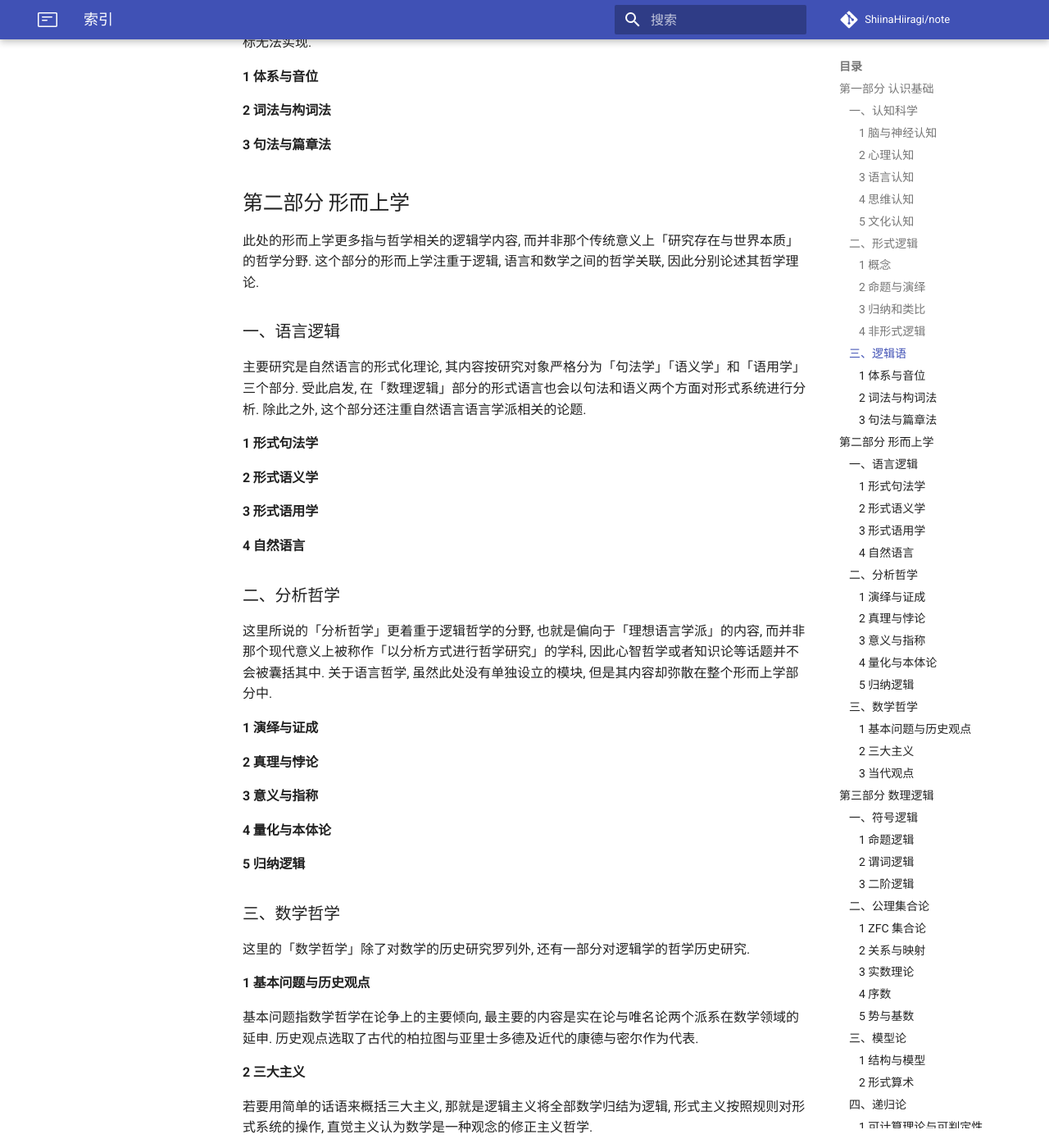
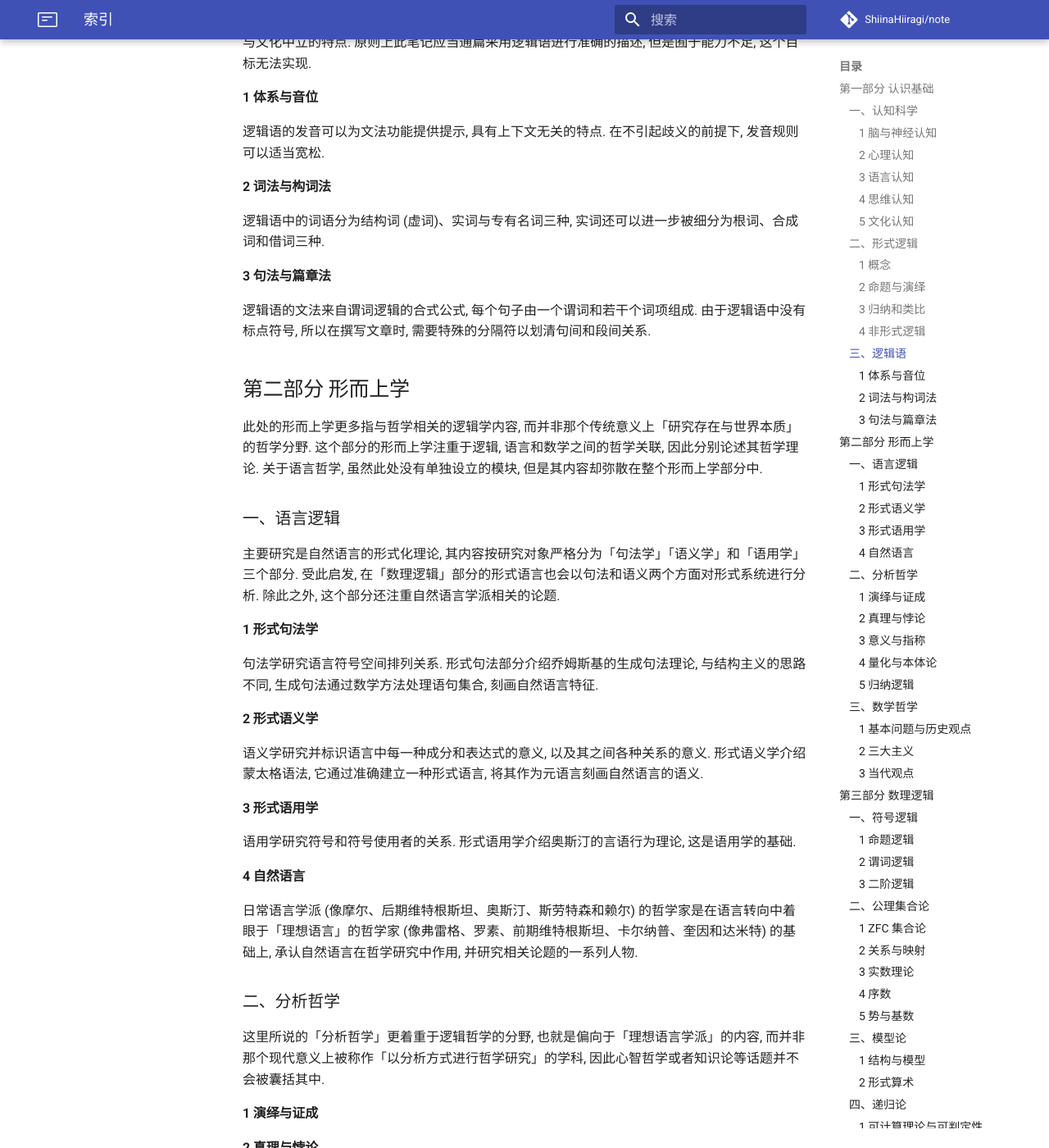
Before and after one commit to ShiinaHiiragi/note, an MkDocs documentation site: the page built from docs/intro/dir.md, in a window 1280 px wide and 1400 px high, scrolled down 1438 px. Shown: the whole window at 82% size. Built offline with MkDocs 1.6.1 and Material for MkDocs 9.7.7, drawn with Linux system fonts in a browser that asks for light colours; comment, search, counter and statistics services are not loaded; some of the changed text lies outside the part shown.

Commit message:
change dir

```diff
--- a/docs/intro/dir.md
+++ b/docs/intro/dir.md
@@ -2,10 +2,10 @@
 此索引旨在用简短的概括语句说明整个笔记的体例结构, 具体对每一小节的内容做整体的综述. 除此之外, 还会就编排的不寻常之处, 以及能够加深对知识总体理解的观点做简要补充说明.
 
 ## 第一部分 认识基础
-该部分以「逻辑和语言是人类理念不可追问的基本建构」为前提假设, 兼有为其他话题提供基础和指定论域的功能. 其主要内容是介绍作为元理论的形式逻辑与逻辑语，后者是一门特定的人工语言. 这一部分的理论不可能完全完备, 这是对人类基础观念的非一致性做出的承认和让步.
+该部分以「逻辑和语言是人类理念不可追问的基本建构」为前提假设, 兼有为其他话题提供基础和指定论域的功能. 除了认知科学, 这一部分的主要内容是介绍作为元理论的形式逻辑与逻辑语，后者是一门特定的人工语言. 这一部分的理论不可能完全完备, 这是对人类基础观念的非一致性做出的承认和让步.
 
 ### 一、认知科学
-作为被基本建构的理念本身, 其内容统合了本笔记本的绝大部分话题, 起到纲举目张的作用. 但是由于本身此学科发展状态不佳, 因此不作为重点介绍的内容呈现.
+作为被基本建构的理念本身, 其内容统合了本笔记本的一部分话题, 起到纲举目张的作用.
 
 #### 1 脑与神经认知
 
@@ -18,7 +18,7 @@
 #### 5 文化认知
 
 ### 二、形式逻辑
-形式逻辑是研究人的思维形式及其规律的学科, 是数理逻辑的早期形式. 由于形式逻辑的绝大部分内容都会在数理逻辑中得到严格论证, 因此内容会避免过于详细和符号化. 该部分同时包含形式逻辑与非形式逻辑, 后者只是简略阐述.
+形式逻辑是研究人的思维形式及其规律的学科, 是数理逻辑的早期形式. 由于形式逻辑的绝大部分内容都会在数理逻辑中得到严格论证, 因此内容会避免过于详细和符号化. 但这并不代表这一部分不重要, 因为形式逻辑仍然是其他学科事实上的逻辑基础. 该部分同时包含形式逻辑与非形式逻辑, 后者只是简略阐述.
 
 #### 1 概念
 介绍形式逻辑的基本规律和对「概念」的概述.
@@ -36,27 +36,34 @@
 逻辑语是为了验证萨丕尔—沃尔夫假说而依照谓词逻辑创制的人工语言, 其具有言文一致, 形意一致与文化中立的特点. 原则上此笔记应当通篇采用逻辑语进行准确的描述, 但是囿于能力不足, 这个目标无法实现.
 
 #### 1 体系与音位
+逻辑语的发音可以为文法功能提供提示, 具有上下文无关的特点. 在不引起歧义的前提下, 发音规则可以适当宽松.
 
 #### 2 词法与构词法
+逻辑语中的词语分为结构词 (虚词)、实词与专有名词三种, 实词还可以进一步被细分为根词、合成词和借词三种.
 
 #### 3 句法与篇章法
+逻辑语的文法来自谓词逻辑的合式公式, 每个句子由一个谓词和若干个词项组成. 由于逻辑语中没有标点符号, 所以在撰写文章时, 需要特殊的分隔符以划清句间和段间关系.
 
 ## 第二部分 形而上学
-此处的形而上学更多指与哲学相关的逻辑学内容, 而并非那个传统意义上「研究存在与世界本质」的哲学分野. 这个部分的形而上学注重于逻辑, 语言和数学之间的哲学关联, 因此分别论述其哲学理论.
+此处的形而上学更多指与哲学相关的逻辑学内容, 而并非那个传统意义上「研究存在与世界本质」的哲学分野. 这个部分的形而上学注重于逻辑, 语言和数学之间的哲学关联, 因此分别论述其哲学理论. 关于语言哲学, 虽然此处没有单独设立的模块, 但是其内容却弥散在整个形而上学部分中.
 
 ### 一、语言逻辑
-主要研究是自然语言的形式化理论, 其内容按研究对象严格分为「句法学」「语义学」和「语用学」三个部分. 受此启发, 在「数理逻辑」部分的形式语言也会以句法和语义两个方面对形式系统进行分析. 除此之外, 这个部分还注重自然语言语言学派相关的论题.
+主要研究是自然语言的形式化理论, 其内容按研究对象严格分为「句法学」「语义学」和「语用学」三个部分. 受此启发, 在「数理逻辑」部分的形式语言也会以句法和语义两个方面对形式系统进行分析. 除此之外, 这个部分还注重自然语言学派相关的论题.
 
 #### 1 形式句法学
+句法学研究语言符号空间排列关系. 形式句法部分介绍乔姆斯基的生成句法理论, 与结构主义的思路不同, 生成句法通过数学方法处理语句集合, 刻画自然语言特征.
 
 #### 2 形式语义学
+语义学研究并标识语言中每一种成分和表达式的意义, 以及其之间各种关系的意义. 形式语义学介绍蒙太格语法, 它通过准确建立一种形式语言, 将其作为元语言刻画自然语言的语义.
 
 #### 3 形式语用学
+语用学研究符号和符号使用者的关系. 形式语用学介绍奥斯汀的言语行为理论, 这是语用学的基础.
 
 #### 4 自然语言
+日常语言学派 (像摩尔、后期维特根斯坦、奥斯汀、斯劳特森和赖尔) 的哲学家是在语言转向中着眼于「理想语言」的哲学家 (像弗雷格、罗素、前期维特根斯坦、卡尔纳普、奎因和达米特) 的基础上, 承认自然语言在哲学研究中作用, 并研究相关论题的一系列人物.
 
 ### 二、分析哲学
-这里所说的「分析哲学」更着重于逻辑哲学的分野, 也就是偏向于「理想语言学派」的内容, 而并非那个现代意义上被称作「以分析方式进行哲学研究」的学科, 因此心智哲学或者知识论等话题并不会被囊括其中. 关于语言哲学, 虽然此处没有单独设立的模块, 但是其内容却弥散在整个形而上学部分中.
+这里所说的「分析哲学」更着重于逻辑哲学的分野, 也就是偏向于「理想语言学派」的内容, 而并非那个现代意义上被称作「以分析方式进行哲学研究」的学科, 因此心智哲学或者知识论等话题并不会被囊括其中.
 
 #### 1 演绎与证成
 
@@ -78,6 +85,7 @@
 若要用简单的话语来概括三大主义, 那就是逻辑主义将全部数学归结为逻辑, 形式主义按照规则对形式系统的操作, 直觉主义认为数学是一种观念的修正主义哲学.
 
 #### 3 当代观点
+介绍结构主义流派, 以及当代对数学的实在论与反实在论立场.
 
 ## 第三部分 数理逻辑
 数理逻辑部分试图利用一阶逻辑和公理集合论构建出尽可能完整的数学基础. 狭义上的数理逻辑只包括逻辑演算部分, 广义上的数理逻辑除了逻辑演算外, 还包括公理集合论, 模型论, 递归论, 证明论以及非经典逻辑部分.
@@ -152,9 +160,17 @@
 指推论关系不是单调递增的形式逻辑. 与单调推理, 即经典逻辑相对, 非单调推理是知识库加入新知识后, 原有的推论会被推翻的逻辑.
 
 ## 第四部分 数学结构
-与数学基础高度相关的部分内容, 包括以集合论作为基础的拓扑结构, 以及作为直觉数学基础的类型论等与理论计算机科学高度相关的领域.
+与数学基础高度相关的部分内容, 包括以集合论作为基础的拓扑结构, 以及作为直觉数学基础的类型论等等理论计算机科学高度相关的领域.
 
 ### 一、点集拓扑
+
+#### 1 拓扑空间与连通性
+
+#### 2 可数性公理与分离公理
+
+#### 3 紧致性
+
+#### 4 完备度量空间与映射空间
 
 ### 二、类型论
 
--- a/mkdocs.yml
+++ b/mkdocs.yml
@@ -43,7 +43,7 @@ nav:
     - 介绍: index.md
     # - 索引: intro/dir.md
     - 许可证: intro/license.md
-  - 认知基础:
+  - 认识基础:
     - 二、形式逻辑:
       - 1 概念: meta/formal/concept.md
       - 2 命题与演绎: meta/formal/deduction.md
```
